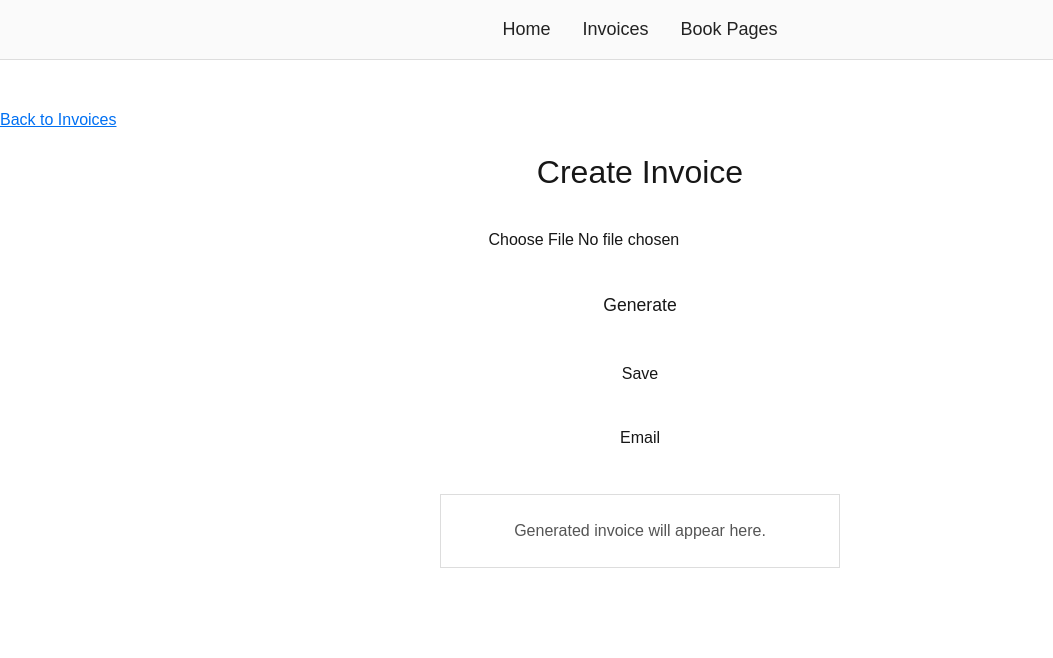
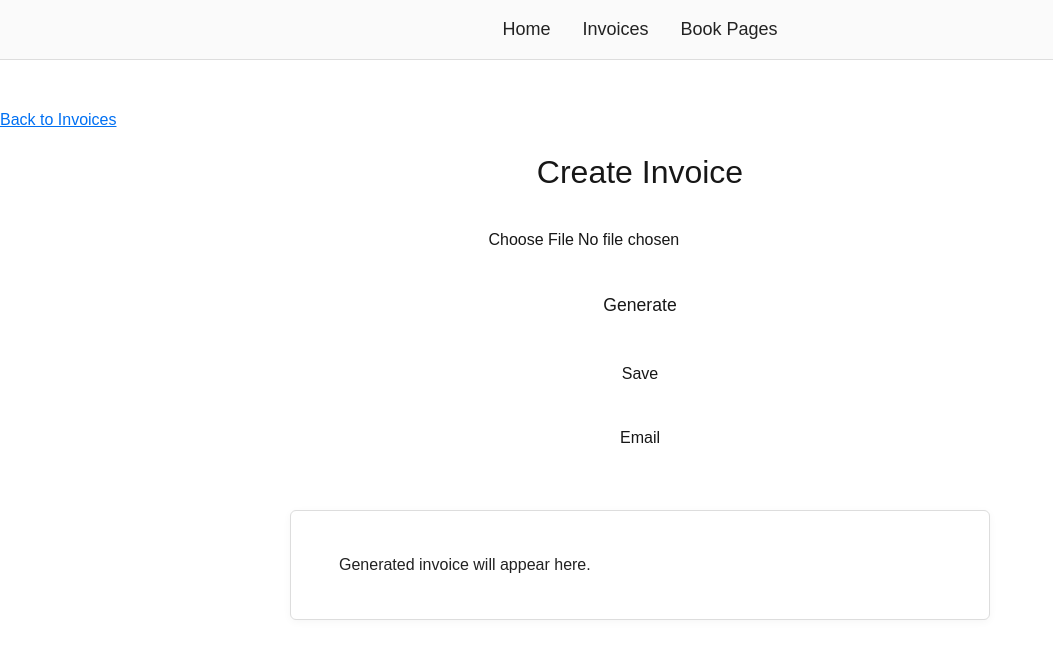
Before and after one commit to hirschem/mph-field-docs-mvp, a Next.js app: page /invoices/new in a window 1280 px wide. Shown: the top 658 px of the page, without its empty margins (0-1053 px from the left). Built offline with nearby package versions, Linux system fonts and the light colour scheme.

Commit message:
feat(invoice): add formatting to generation

```diff
--- a/app/invoices/new/page.tsx
+++ b/app/invoices/new/page.tsx
@@ -4,7 +4,7 @@ import { useState } from "react";
 // Fixed company info block for invoices
 const COMPANY_INFO_HTML = `
   <div style="margin-bottom: 16px;">
-    MPH Construction and Painting<br>
+    <h2 style="margin:0 0 4px 0;font-size:1.35em;font-weight:bold;">MPH Construction and Painting</h2>
     720-883-5097<br>
     303-249-4563<br>
     mhirsch60@hotmail.com<br>
@@ -116,7 +116,23 @@ export default function NewInvoice() {
       >
         Email
       </button>
-      <div style={{ marginTop: '16px', fontSize: '1rem', color: '#555', border: '1px solid #ddd', padding: '24px', width: '100%', maxWidth: '400px', textAlign: 'center', minHeight: '48px' }}>
+      <div
+        style={{
+          marginTop: '32px',
+          fontSize: '1rem',
+          color: '#222',
+          border: '1px solid #ddd',
+          background: '#fff',
+          padding: '40px 48px',
+          width: '100%',
+          maxWidth: '700px',
+          minHeight: '48px',
+          boxShadow: '0 2px 8px rgba(0,0,0,0.04)',
+          textAlign: 'left',
+          borderRadius: '6px',
+          lineHeight: 1.7,
+        }}
+      >
         {generated ? <span dangerouslySetInnerHTML={{ __html: generated }} /> : "Generated invoice will appear here."}
       </div>
       {saved && <div style={{ color: 'green', marginTop: '8px' }}>Invoice saved. You can open saved invoices from the library for viewing later.</div>}
```
